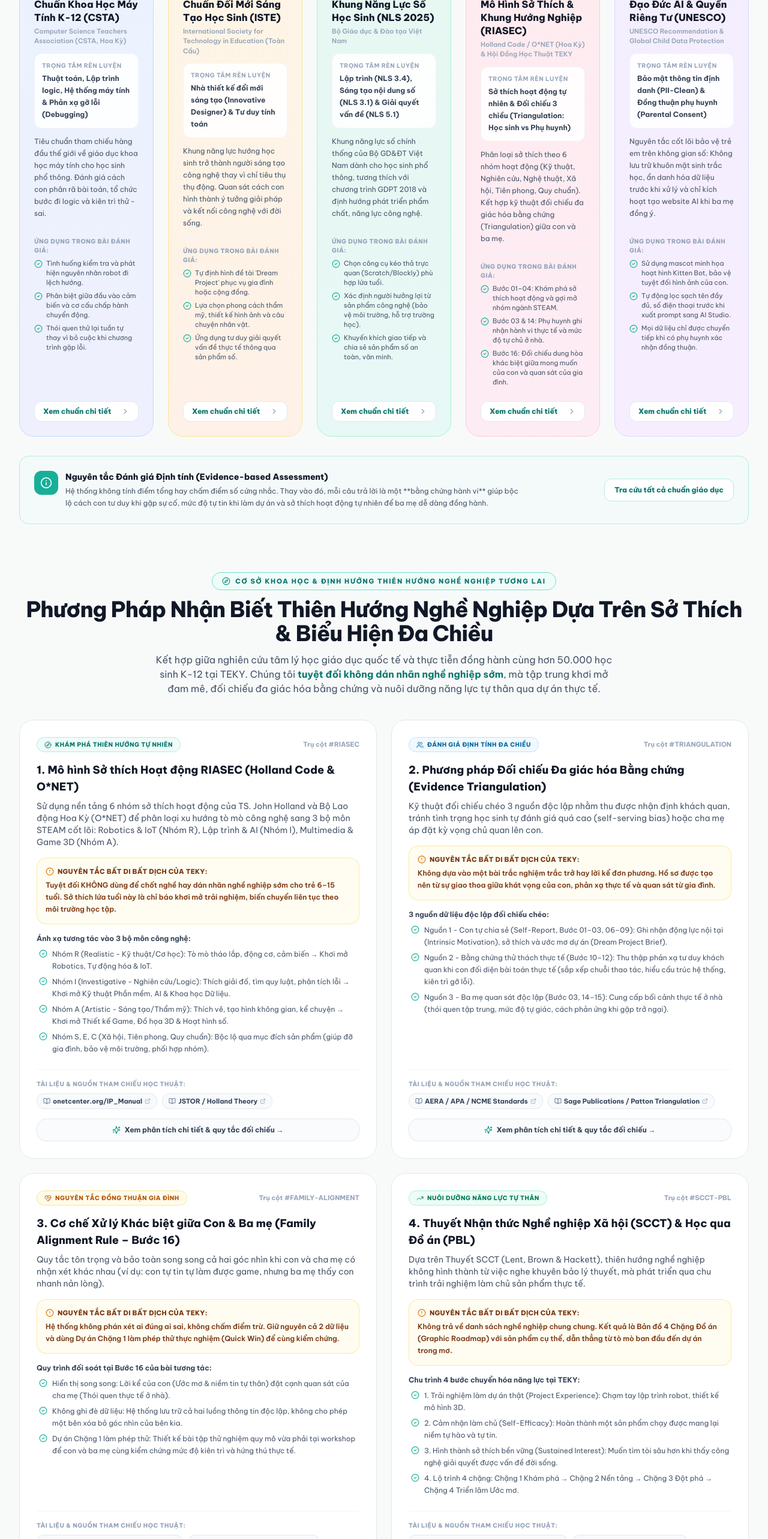
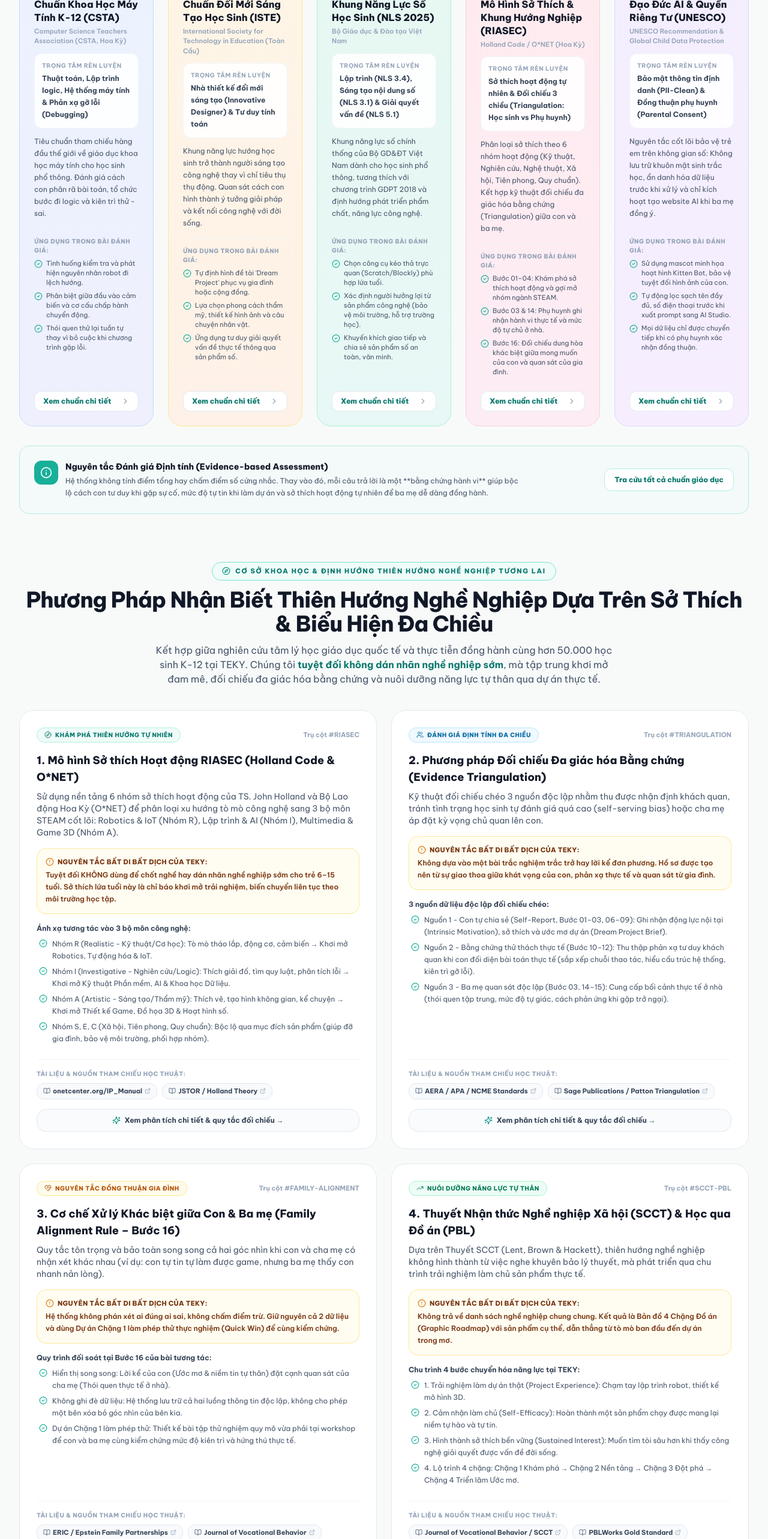
Before and after one commit to quanpl86/event0926, a Next.js app: page / in a window 1280 px wide. Shown: the part 2833-5399 px from the top of the page at 60% size. Built offline with nearby package versions, Linux system fonts and the light colour scheme.

Commit message:
fix(standards): remove fabricated TEKY citation and correct academic attribution

```diff
--- a/src/components/AppliedStandardsSection.tsx
+++ b/src/components/AppliedStandardsSection.tsx
@@ -75,7 +75,7 @@ export const standardFrameworks = [
     id: "riasec",
     code: "RIASEC-FUTURE",
     title: "Mô Hình Sở Thích & Khung Hướng Nghiệp (RIASEC)",
-    organization: "Holland Code / O*NET (Hoa Kỳ) & Hội Đồng Học Thuật TEKY",
+    organization: "Holland Code / O*NET (Hoa Kỳ)",
     badge: "Chuẩn Hướng Nghiệp & Đối Chiếu",
     badgeColor: "bg-rose-100 text-rose-800 border-rose-200",
     icon: Compass,
--- a/src/components/CareerAlignmentSection.tsx
+++ b/src/components/CareerAlignmentSection.tsx
@@ -139,11 +139,11 @@ export const ALIGNMENT_PILLARS: AlignmentPillar[] = [
         citationLabel: "ERIC / Epstein Family Partnerships"
       },
       {
-        authorOrOrg: "Hội đồng Học thuật TEKY",
-        title: "Quy tắc Kiểm soát Xung đột Nhận thức & Đối chiếu Gia đình (Family Alignment Protocol)",
-        year: "2026",
-        url: "https://teky.edu.vn",
-        citationLabel: "TEKY Academic Board (2026)"
+        authorOrOrg: "Dietrich, J., & Kracke, B.",
+        title: "Career-specific parental behaviors in adolescents' development: Theory and research",
+        year: "2009",
+        url: "https://doi.org/10.1016/j.jvb.2009.03.005",
+        citationLabel: "Journal of Vocational Behavior"
       }
     ]
   },
--- a/src/data/standards.ts
+++ b/src/data/standards.ts
@@ -291,7 +291,7 @@ export const STANDARDS_DB: Record<string, StandardDetail> = {
   "FM-INTEREST": {
     code: "FM-INTEREST – Khám phá Sở thích Tự nhiên",
     name: "Chỉ báo Nội bộ: Khám phá Xu hướng Sở thích & Tò mò Công nghệ",
-    organization: "Hội đồng Học thuật Future Me · TEKY",
+    organization: "Dự án Future Me · TEKY",
     version: "Khung Năng Lực Future Me",
     description: "Chỉ báo nội bộ nhằm quan sát phản xạ tự nhiên của học sinh với các chủ đề công nghệ, không xếp loại hay áp đặt nghề nghiệp.",
     scope: "Tiểu học (Lớp 1–5) & THCS (Lớp 6–9)",
@@ -303,7 +303,7 @@ export const STANDARDS_DB: Record<string, StandardDetail> = {
   "FM-PARENT": {
     code: "FM-PARENT – Bằng chứng Quan sát Gia đình",
     name: "Chỉ báo Quan sát Độc lập từ Cha Mẹ",
-    organization: "Hội đồng Học thuật Future Me · TEKY",
+    organization: "Dự án Future Me · TEKY",
     version: "Khung Năng Lực Future Me",
     description: "Ghi nhận góc nhìn và quan sát sinh hoạt thực tế của cha mẹ ở nhà: con hay tò mò điều gì, phản ứng ra sao khi gặp khó khăn.",
     scope: "Phụ huynh có con 6–15 tuổi",
@@ -315,7 +315,7 @@ export const STANDARDS_DB: Record<string, StandardDetail> = {
   "FM-DREAM": {
     code: "FM-DREAM – Phác thảo Ý tưởng Sáng tạo",
     name: "Chỉ báo Phác thảo Dự án Ước mơ Nguyên bản",
-    organization: "Hội đồng Học thuật Future Me · TEKY",
+    organization: "Dự án Future Me · TEKY",
     version: "Khung Năng Lực Future Me",
     description: "Tổng hợp ý tưởng độc lập của con về sản phẩm công nghệ con muốn tự tay làm ra để giúp ích cho đời sống.",
     scope: "Học sinh Tiểu học & THCS",
@@ -327,7 +327,7 @@ export const STANDARDS_DB: Record<string, StandardDetail> = {
   "FM-ULO-SIO": {
     code: "FM-ULO-SIO – Tình huống Năng lực Thực tế",
     name: "Chỉ báo Tình huống Năng lực Ứng dụng (SIO Evidence)",
-    organization: "Hội đồng Học thuật Future Me · TEKY",
+    organization: "Dự án Future Me · TEKY",
     version: "Khung Năng Lực Future Me",
     description: "51 tình huống SIO đa dạng theo 17 chuyên ngành giúp học sinh bộc lộ tư duy giải quyết vấn đề một cách tự nhiên.",
     scope: "17 chuyên ngành Lập trình, Robotics, Multimedia",
@@ -339,7 +339,7 @@ export const STANDARDS_DB: Record<string, StandardDetail> = {
   "FM-PATH": {
     code: "FM-PATH – Lộ trình Đồ án Cá nhân hóa",
     name: "Khung Lộ trình Đồ án Thực nghiệm 4 Chặng",
-    organization: "Hội đồng Học thuật Future Me · TEKY",
+    organization: "Dự án Future Me · TEKY",
     version: "Khung Năng Lực Future Me",
     description: "Chuyển hóa ước mơ và năng lực quan sát được thành lộ trình học tập thực tế: Chặng 1 Khám phá → Chặng 2 Nền tảng → Chặng 3 Đột phá → Chặng 4 Chuyên sâu.",
     scope: "Cá nhân hóa theo độ tuổi và chuyên môn",
@@ -383,9 +383,9 @@ export function getStandardDetail(code: string): StandardDetail {
   const resolved = resolveStandardCode(code);
   return STANDARDS_DB[resolved] ?? {
     code,
-    name: "Tiêu chuẩn tham chiếu giáo dục",
-    organization: "Hội đồng học thuật TEKY",
-    version: "2026",
+    name: "Chỉ báo năng lực định hướng",
+    organization: "Dự án Future Me · TEKY",
+    version: "Khung Khám Phá Năng Lực",
     description: "Tiêu chuẩn hướng dẫn thiết kế câu hỏi khám phá năng lực và tư duy công nghệ phù hợp lứa tuổi.",
     scope: "Tiểu học & THCS",
     criteria: "Khám phá phản xạ tự nhiên của học sinh trong tình huống giải quyết vấn đề.",
```
